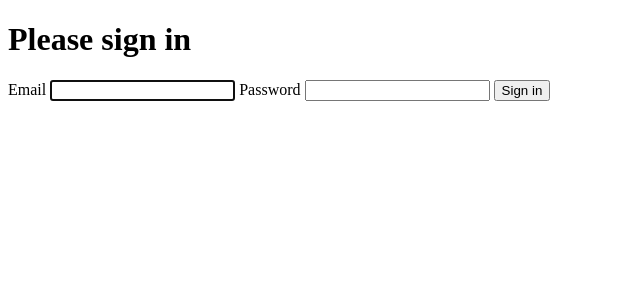
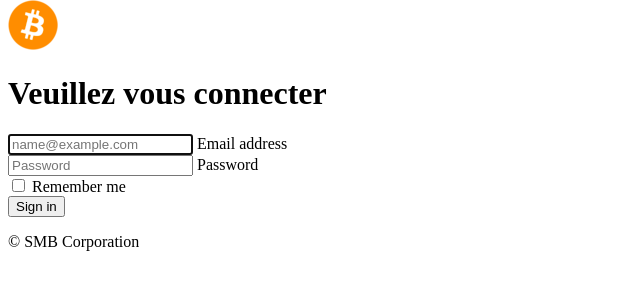
Before and after one commit to smbpunt/CryptoBook, a Symfony app: template templates/security/login.html.twig in a window 1280 px wide. Shown: the part 130-430 px from the top of the page, without its empty margins (0-640 px from the left). Run offline with Twig, Linux system fonts and the light colour scheme; the template is opened without the code that fills it, so the values that code supplies are empty; some libraries are stand-ins or nearby versions.

Commit message:
- Gestion rôle admin ok. Amélioration de la page de login.

```diff
--- a/package.json
+++ b/package.json
@@ -5,6 +5,7 @@
         "@symfony/webpack-encore": "^1.0.0",
         "bootstrap": "^5.1.3",
         "core-js": "^3.0.0",
+        "file-loader": "^6.0.0",
         "regenerator-runtime": "^0.13.2",
         "sass": "^1.43.2",
         "sass-loader": "^12.0.0",
--- a/src/Controller/Admin/DashboardController.php
+++ b/src/Controller/Admin/DashboardController.php
@@ -3,6 +3,7 @@
 namespace App\Controller\Admin;
 
 use App\Entity\Cryptocurrency;
+use App\Entity\User;
 use EasyCorp\Bundle\EasyAdminBundle\Config\Dashboard;
 use EasyCorp\Bundle\EasyAdminBundle\Config\MenuItem;
 use EasyCorp\Bundle\EasyAdminBundle\Controller\AbstractDashboardController;
@@ -29,5 +30,6 @@ class DashboardController extends AbstractDashboardController
     {
         yield MenuItem::linktoDashboard('Dashboard', 'fa fa-home');
         yield MenuItem::linkToCrud('Cryptocurrencies', 'fab fa-bitcoin', Cryptocurrency::class);
+        yield MenuItem::linkToCrud('Utilisateurs', 'fas fa-user', User::class);
     }
 }
--- a/templates/base.html.twig
+++ b/templates/base.html.twig
@@ -1,5 +1,5 @@
 <!DOCTYPE html>
-<html>
+<html lang="fr">
 <head>
     <meta charset="UTF-8">
     <title>{% block title %}Welcome!{% endblock %}</title>
@@ -27,7 +27,7 @@
             <li><a href="{{ path('position_index') }}" class="nav-link px-2 link-dark">Mes positions</a></li>
         </ul>
 
-        <div class="col-md-3 text-end">
+        <div class="col-md-4 text-end">
             {% if app.user %}
                 <a href="{{ path('admin') }}" class="btn btn-outline-primary me-2">Administration</a>
                 <a href="{{ path('app_logout') }}" class="btn btn-primary">Se déconnecter</a>
--- a/templates/security/login.html.twig
+++ b/templates/security/login.html.twig
@@ -3,40 +3,44 @@
 {% block title %}Log in!{% endblock %}
 
 {% block body %}
+    <div class="text-center">
+        <main class="form-signin">
             <form method="post">
                 {% if error %}
                     <div class="alert alert-danger">{{ error.messageKey|trans(error.messageData, 'security') }}</div>
                 {% endif %}
-
                 {% if app.user %}
                     <div class="mb-3">
-            You are logged in as {{ app.user.username }}, <a href="{{ path('app_logout') }}">Logout</a>
+                        You are logged in as {{ app.user.userIdentifier }}, <a
+                                href="{{ path('app_logout') }}">Logout</a>
                     </div>
                 {% endif %}
 
-    <h1 class="h3 mb-3 font-weight-normal">Please sign in</h1>
-    <label for="inputEmail">Email</label>
-    <input type="email" value="{{ last_username }}" name="email" id="inputEmail" class="form-control" autocomplete="email" required autofocus>
+                <img class="mb-4" src="{{ asset('build/images/btc.png') }}" alt="">
+                <h1 class="h3 mb-3 fw-normal">Veuillez vous connecter</h1>
+
+                <div class="form-floating">
+                    <input type="email" value="{{ last_username }}" name="email" id="inputEmail" class="form-control"
+                           autocomplete="email" placeholder="name@example.com" required autofocus>
+                    <label for="inputEmail">Email address</label>
+                </div>
+
+                <div class="form-floating">
+                    <input type="password" name="password" id="inputPassword" class="form-control"
+                           autocomplete="current-password" placeholder="Password" required>
                     <label for="inputPassword">Password</label>
-    <input type="password" name="password" id="inputPassword" class="form-control" autocomplete="current-password" required>
+                </div>
 
-    <input type="hidden" name="_csrf_token"
-           value="{{ csrf_token('authenticate') }}"
-    >
-
-    {#
-        Uncomment this section and add a remember_me option below your firewall to activate remember me functionality.
-        See https://symfony.com/doc/current/security/remember_me.html
-
-        <div class="checkbox mb-3">
+                <div class="checkbox mb-3 mt-3">
                     <label>
-                <input type="checkbox" name="_remember_me"> Remember me
+                        <input type="checkbox" value="remember-me"> Remember me
                     </label>
                 </div>
-    #}
 
-    <button class="btn btn-lg btn-primary" type="submit">
-        Sign in
-    </button>
+                <input type="hidden" name="_csrf_token" value="{{ csrf_token('authenticate') }}">
+                <button class="w-100 btn btn-lg btn-primary" type="submit">Sign in</button>
+                <p class="mt-5 mb-3 text-muted">© SMB Corporation</p>
             </form>
+        </main>
+    </div>
 {% endblock %}
--- a/webpack.config.js
+++ b/webpack.config.js
@@ -23,6 +23,15 @@ Encore
     .addEntry('app', './assets/app.js')
     .addEntry('home', './assets/home.js')
     .addEntry('position_form', './assets/position/position_form.js')
+    .copyFiles({
+        from: './assets/images',
+        // optional target path, relative to the output dir
+        to: 'images/[path][name].[ext]',
+        // if versioning is enabled, add the file hash too
+        //to: 'images/[path][name].[hash:8].[ext]',
+        // only copy files matching this pattern
+        //pattern: /\.(png|jpg|jpeg)$/
+    })
 
     // enables the Symfony UX Stimulus bridge (used in assets/bootstrap.js)
     .enableStimulusBridge('./assets/controllers.json')
```
Also changed, not shown: assets/styles/app.scss (+7 -0 lines), src/Controller/Admin/UserCrudController.php (added, +51 -0 lines), assets/images/btc.png (added), 2 other files. Lines whose indentation alone changed are shown as unchanged.
